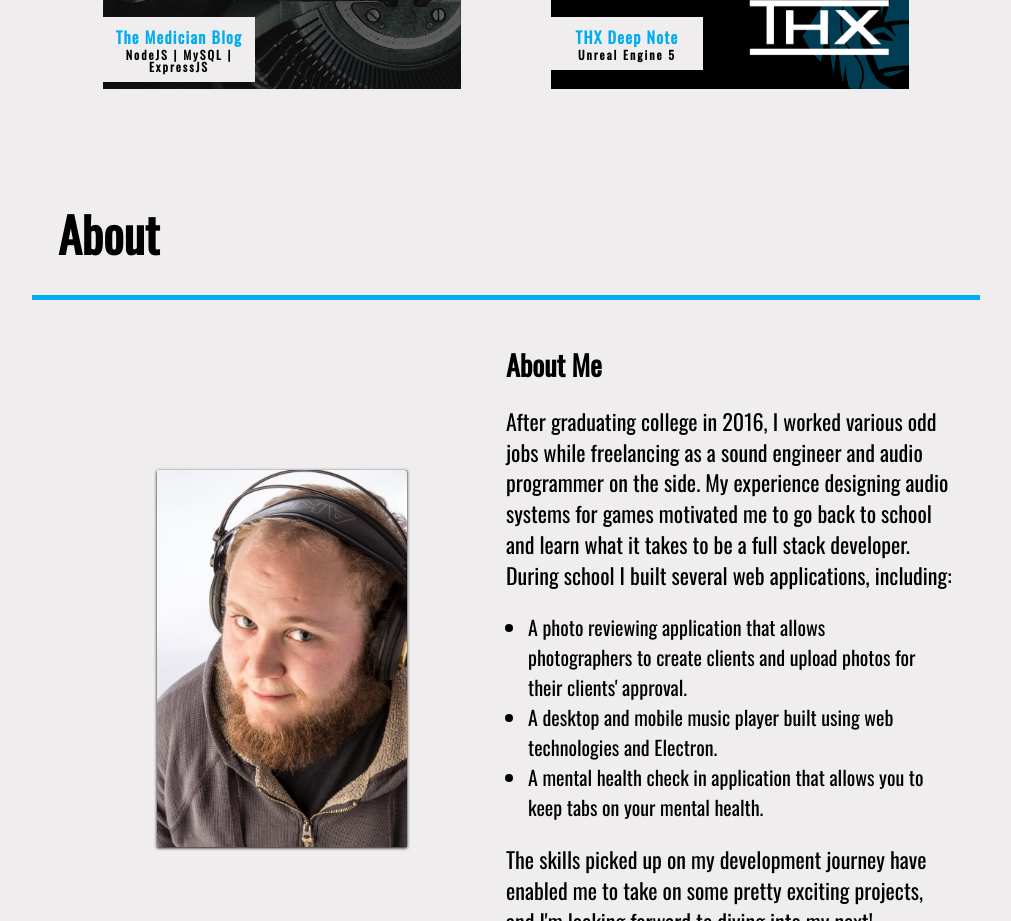
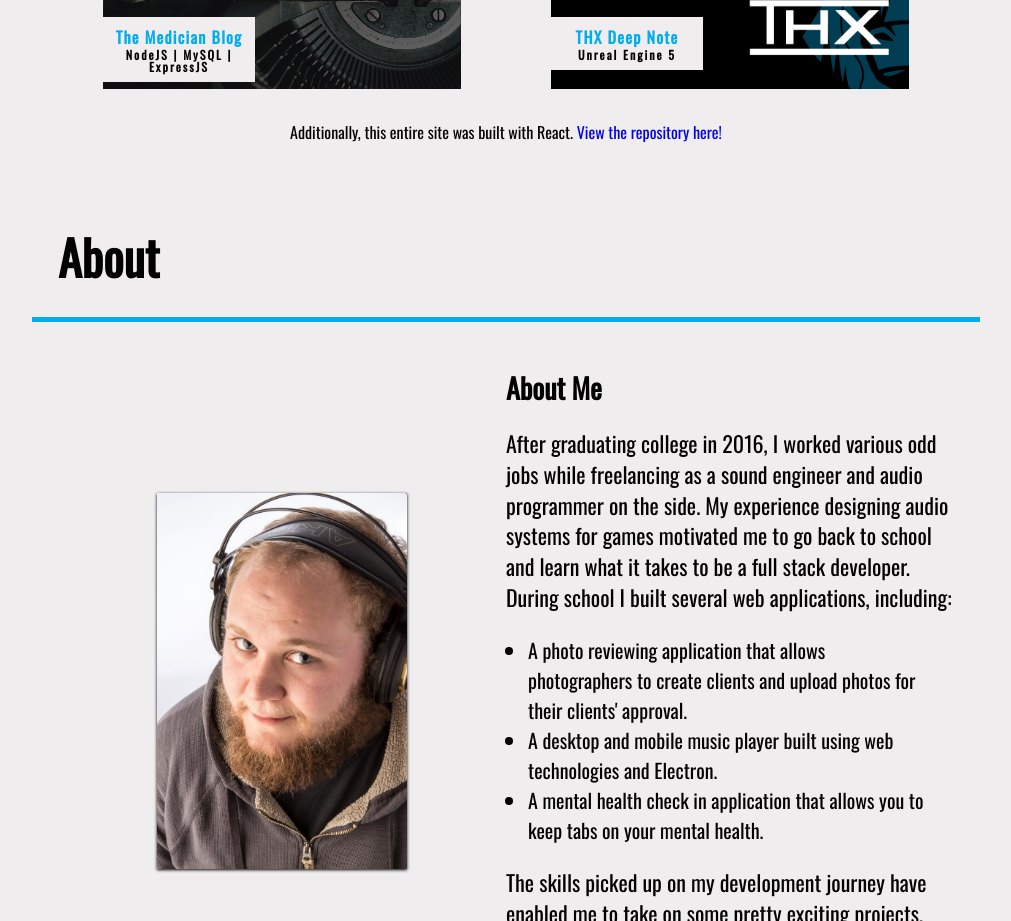
Before and after one commit to Meshtatsuo/react-portfolio, a React (Create React App) app: page / in a window 1280 px wide. Shown: the part 1440-2361 px from the top of the page, without its empty margins (134-1145 px from the left). Built offline with nearby package versions, Linux system fonts and the light colour scheme.

Commit message:
added _blank target for links to open in new page.

```diff
--- a/src/components/Portfolio/index.js
+++ b/src/components/Portfolio/index.js
@@ -11,7 +11,9 @@ function Portfolio(props) {
       <Project
         portfolio_items={portfolio_items}
         showcase_items={showcase_items}
-      ></Project>
+      >
+      </Project>
+
     </section>
   );
 }
--- a/src/components/Project/index.js
+++ b/src/components/Project/index.js
@@ -7,7 +7,7 @@ function Project(props) {
       {showcase_items.map((item) => {
         return (
           <div className="showcase-item" key={item.title}>
-            <a href={item.link}>
+            <a href={item.link} target="_blank" rel="noreferrer">
               <div className="hover-overlay">
                 <img src={item.img} alt={item.alt} />
               </div>
@@ -22,7 +22,7 @@ function Project(props) {
       {portfolio_items.map((item) => {
         return (
           <div className="portfolio-item" key={item.title}>
-            <a href={item.link}>
+            <a href={item.link} target="_blank" rel="noreferrer">
               <div className="hover-overlay">
                 <img src={item.img} alt={item.alt} />
               </div>
@@ -34,6 +34,16 @@ function Project(props) {
           </div>
         );
       })}
+      <p>
+        Additionally, this entire site was built with React.{" "}
+        <a
+          href="https://github.com/Meshtatsuo/react-portfolio"
+          target="_blank"
+          rel="noreferrer"
+        >
+          View the repository here!
+        </a>
+      </p>
     </div>
   );
 }
```
